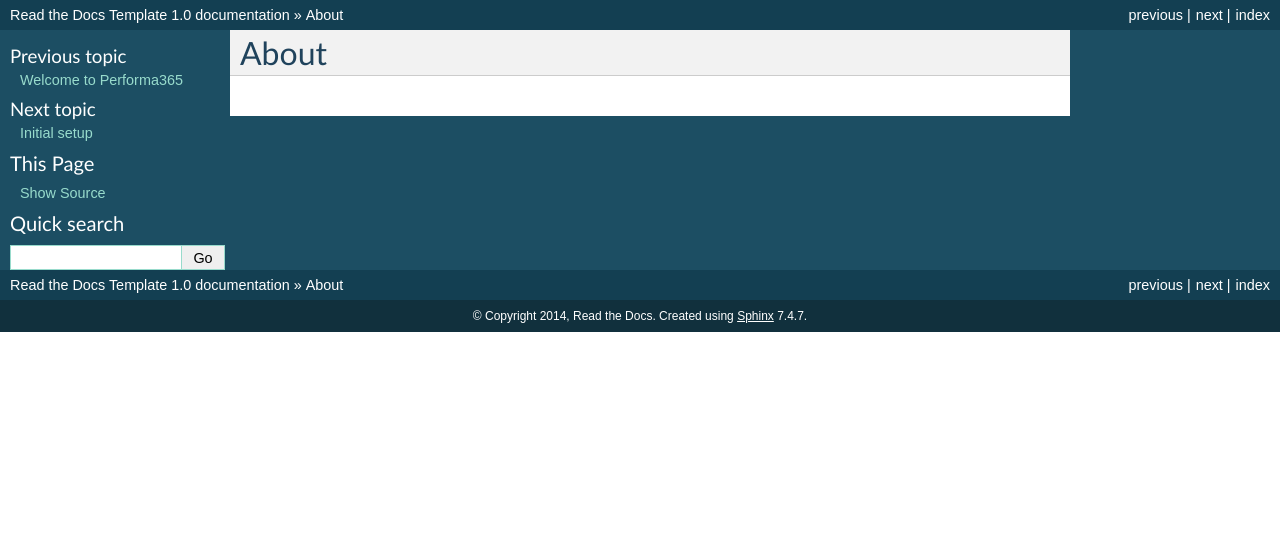
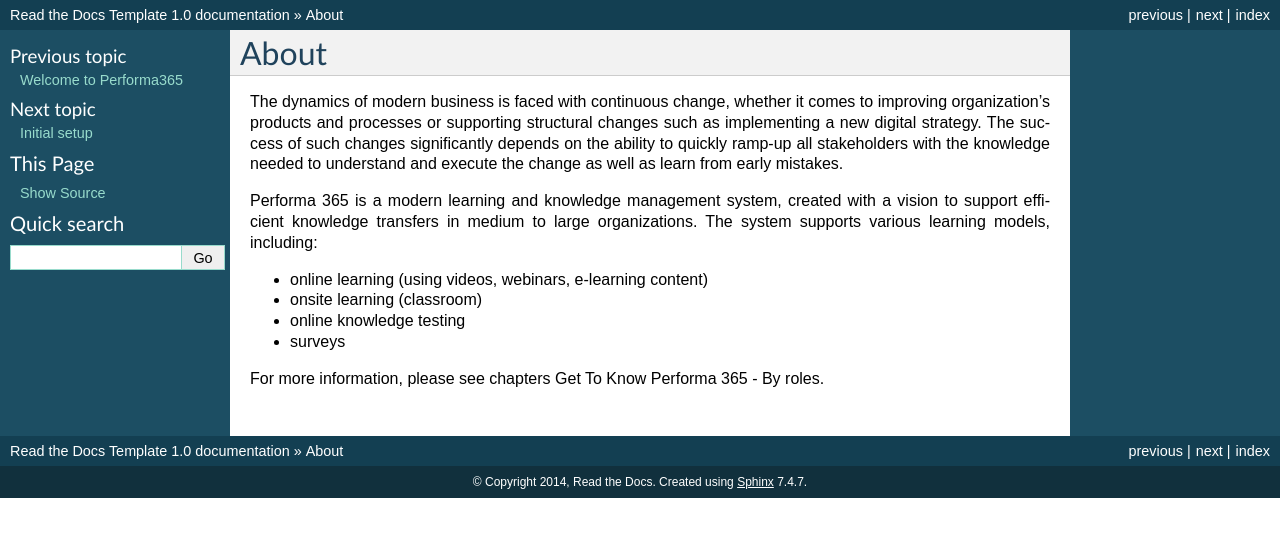
Before and after one commit to pslisko/performa365docs, a Sphinx documentation site: the page built from docs/general/about.rst, in a window 1280 px wide. Shown: the top 537 px of the page. Built offline with Sphinx 7.4.7, drawn with Linux system fonts in a browser that asks for light colours; pages that are not in the unit, such as notebooks, are missing from menus.

Commit message:
Update about.rst

```diff
--- a/docs/general/about.rst
+++ b/docs/general/about.rst
@@ -1,2 +1,14 @@
 About
 ========
+
+The dynamics of modern business is faced with continuous change, whether it comes to improving organization’s products and processes or supporting structural changes such as implementing a new digital strategy. The success of such changes significantly depends on the ability to quickly ramp-up all stakeholders with the knowledge needed to understand and execute the change as well as learn from early mistakes.
+
+..
+Performa 365 is a modern learning and knowledge management system, created with a vision to support efficient knowledge transfers in medium to large organizations. The system supports various learning models, including:
+
+* online learning (using videos, webinars, e-learning content)
+*	onsite learning (classroom)
+*	online knowledge testing
+*	surveys
+
+For more information, please see chapters Get To Know Performa 365 - By roles.
```
